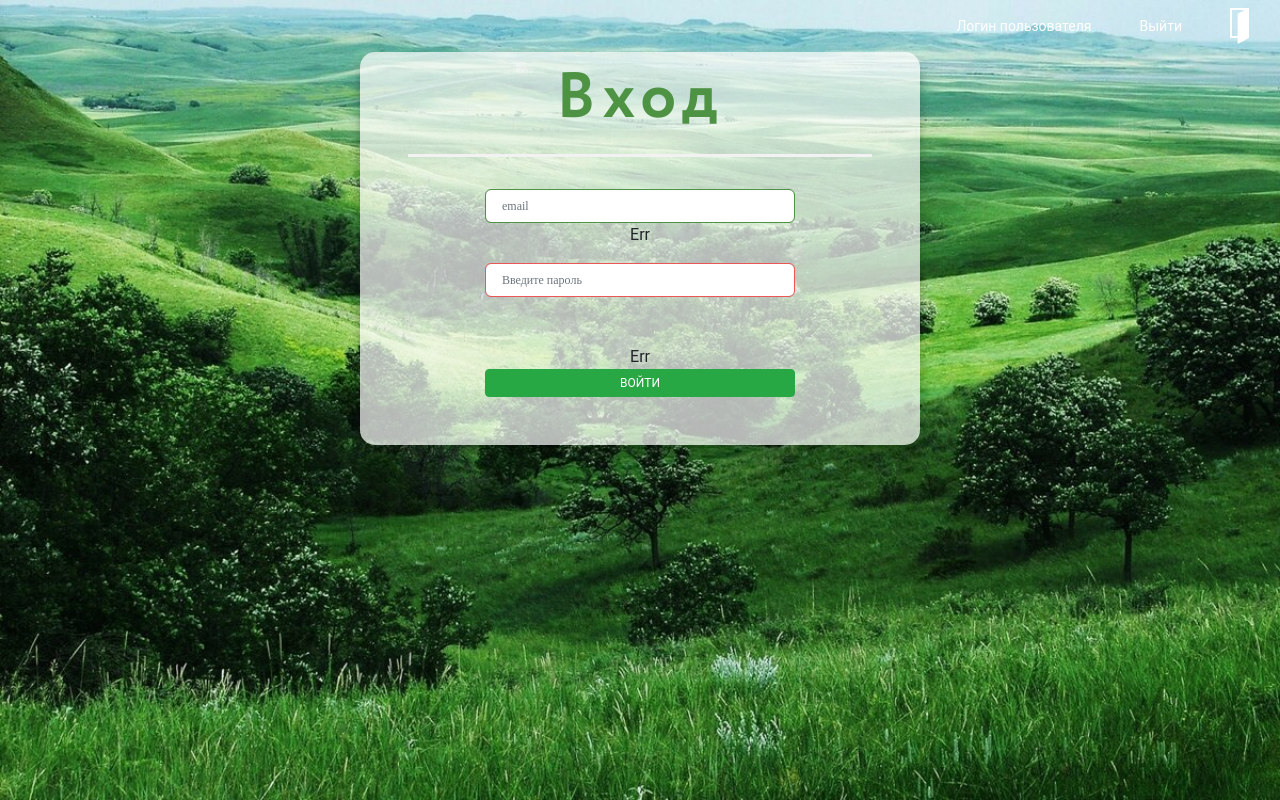
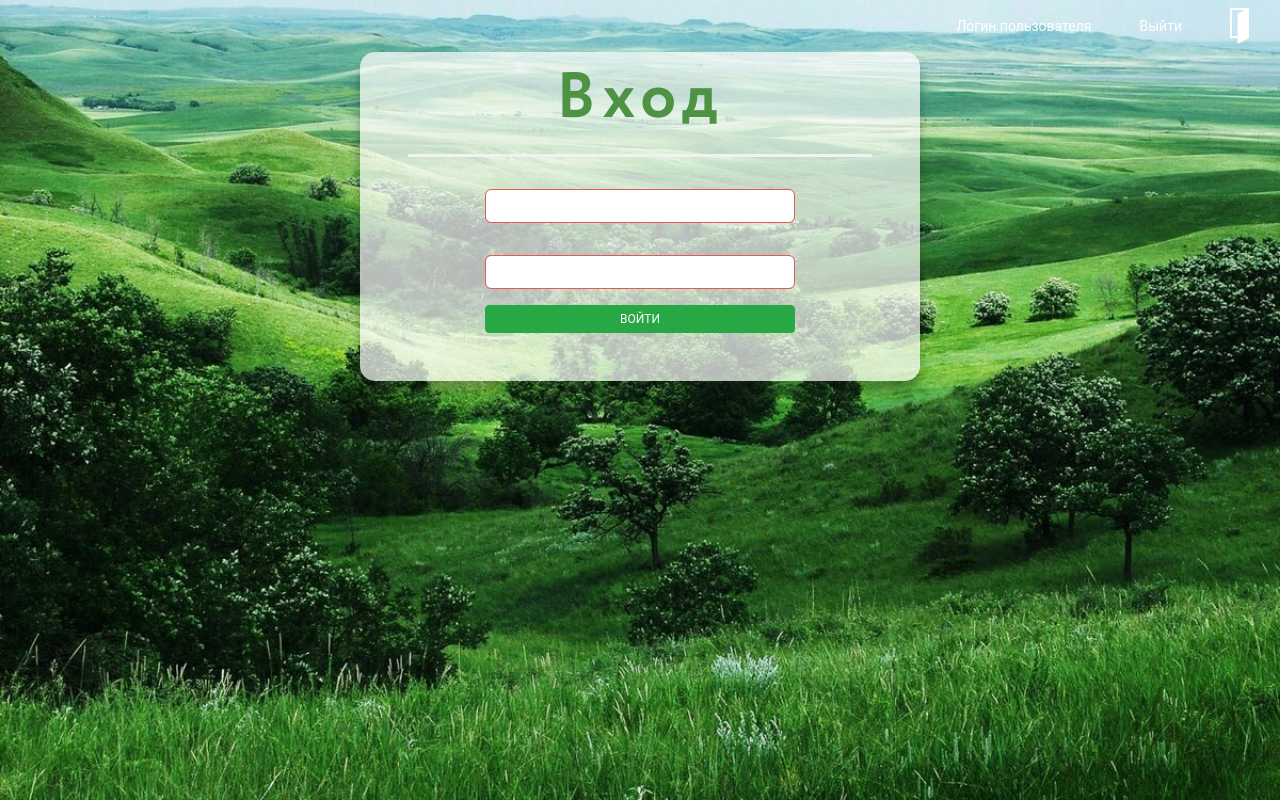
Before and after one commit to Fessan-zz/todov2, a Vue app: page /login in a window 1280 px wide. Built offline with nearby package versions, Linux system fonts and the light colour scheme; no server answers; a web font is replaced by a local one.

Commit message:
add validate login

```diff
--- a/src/views/auth/t-login.vue
+++ b/src/views/auth/t-login.vue
@@ -7,20 +7,35 @@
       >
         <h1 class="">Вход</h1>
         <div class="login-line mb-3"></div>
-        <input
-          type="email"
-          placeholder="email"
-          class="form-control form-input login-input mt-3 p-3"
-          v-model="email"
-         >
-           <span >Err </span>
-        <input
-          type="password"
-          placeholder="Введите пароль"
-          class="form-control form-input  email-input mt-3 mb-5 p-3"
-          v-model="password"
+                            <!-- email -->
+        <div
+          class="form-group"
+          :class="{ 'errorInput': ($v.email.$dirty && $v.email.$error)}"
         >
-         <span >Err </span>
+          <input
+            type="email"
+            class="form-control form-input  email-input mt-3 p-3"
+            v-model.trim="$v.email.$model"
+          />
+          <div class="error" v-if="!$v.email.required">Поле обязательно для заполнения</div>
+          <div class="error" v-if="!$v.email.email">Введите действительный email</div>
+        </div>
+                          <!-- password -->
+        <div
+          class="form-group"
+          :class="{ 'errorInput': ($v.password.$dirty && $v.password.$error)}"
+        >
+          <input
+            type="password"
+            class="form-control form-input  email-input mt-3 p-3"
+            v-model.trim="$v.password.$model"
+          />
+          <div class="error" v-if="!$v.password.required">Поле обязательно для заполнения</div>
+          <div class="error" v-if="!$v.password.minLength">
+            Пароль не меньше{{ $v.password.$params.minLength.min }} символов
+          </div>
+        </div>
+
         <button type="submit" class="btn btn-success mb-5">ВОЙТИ</button>
       </div>
     </form>
@@ -29,7 +44,7 @@
 </template>
 
 <script>
-import {} from 'vuelidate/lib/validators';
+import { required, email, minLength } from 'vuelidate/lib/validators';
 
 export default {
   name: 'login',
@@ -39,14 +54,25 @@ export default {
       password: '',
     };
   },
+  validations: {
+    email: {
+      required,
+      email,
+    },
+    password: {
+      required,
+      minLength: minLength(6),
+    },
+  },
   methods: {
     submitLogin() {
-      console.log('submit on login');
+      const formData = {
+        email: this.email,
+        password: this.password,
+      };
+      console.log('submit on login', formData);
+      this.$router.push('/taskList');
     },
-  },
-  validations: {
-    email: {},
-    password: {},
   },
 };
 </script>
```
